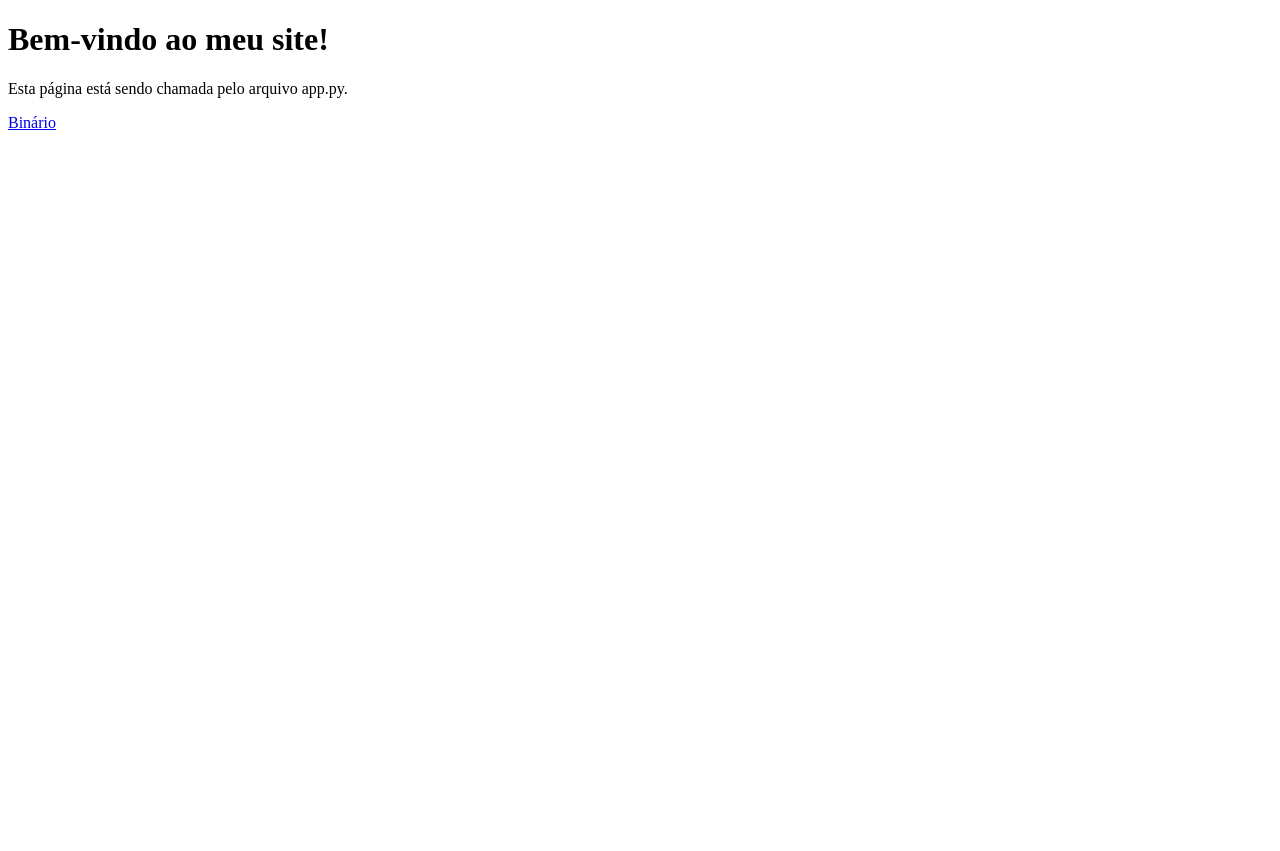
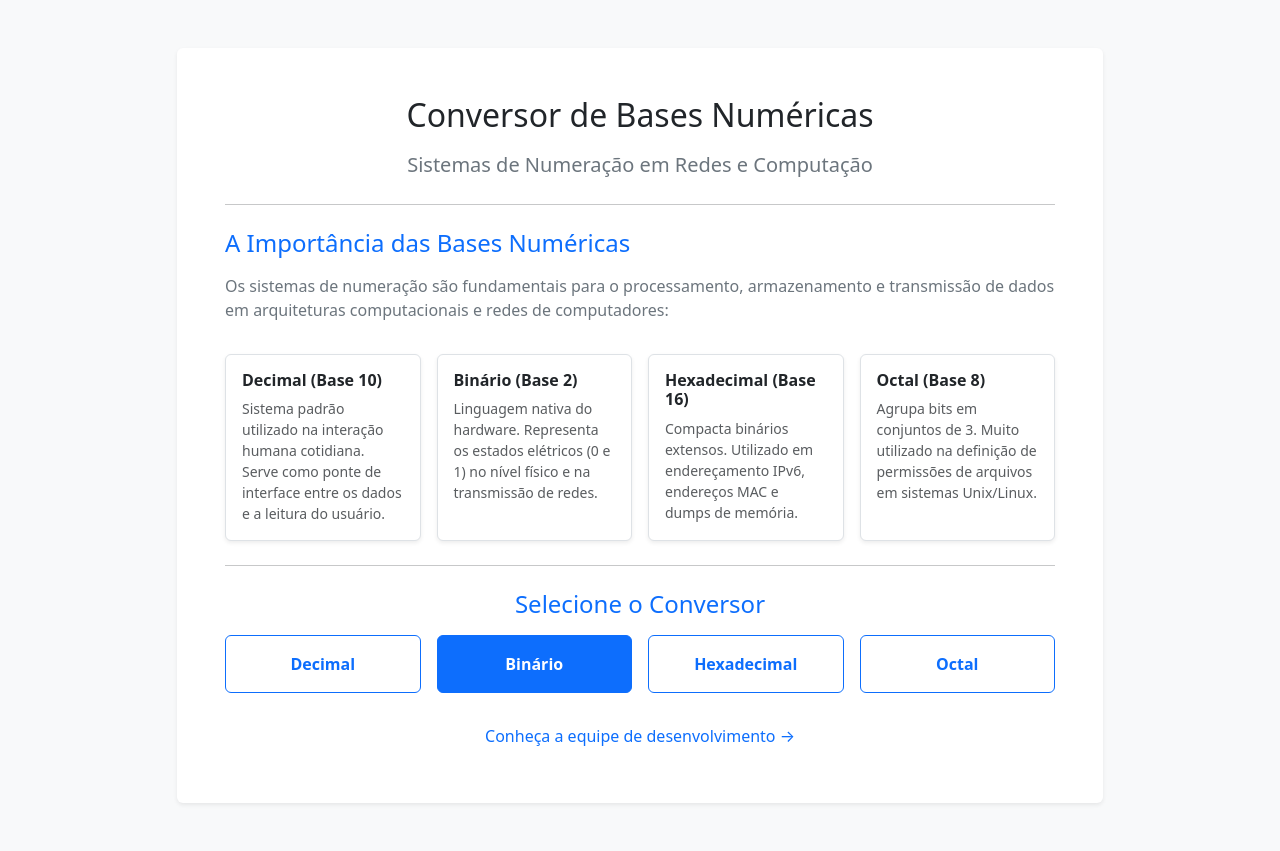
Before and after one commit to gustavo-gml/conversor-bases-numericas, a Flask app: page / in a window 1280 px wide. Before the commit the page ends 130 px from the top, so only its background shows below. Run offline with Flask 3, Linux system fonts and the light colour scheme.

Commit message:
Atualizações da página

```diff
--- a/app.py
+++ b/app.py
@@ -10,6 +10,10 @@ app = Flask(__name__)
 @app.route('/')
 def home():
     return render_template('index.html')
+
+@app.route('/equipe')
+def equipe():
+    return render_template('equipe.html')
 
 
 @app.route('/binario', methods=['GET', 'POST'])
--- a/templates/index.html
+++ b/templates/index.html
@@ -2,11 +2,121 @@
 <html lang="pt-BR">
 <head>
     <meta charset="UTF-8">
-    <title>Minha Página Flask</title>
+    <meta name="viewport" content="width=device-width, initial-scale=1.0">
+    <title>Conversor de Bases Numéricas</title>
+    <link
+        href="https://cdn.jsdelivr.net/npm/bootstrap@5.3.3/dist/css/bootstrap.min.css"
+        rel="stylesheet"
+    >
 </head>
-<body>
-    <h1>Bem-vindo ao meu site!</h1>
-    <p>Esta página está sendo chamada pelo arquivo app.py.</p>
-    <a href="/binario">Binário</a>
+
+<body class="bg-light">
+
+    <main class="container py-5">
+        <div class="row justify-content-center">
+            <div class="col-12 col-lg-10">
+
+                <div class="card shadow-sm border-0">
+                    <div class="card-body p-4 p-md-5">
+
+                        <h1 class="h2 text-center mb-3">
+                            Conversor de Bases Numéricas
+                        </h1>
+
+                        <p class="text-secondary text-center mb-4 fs-5">
+                            Sistemas de Numeração em Redes e Computação
+                        </p>
+
+                        <hr class="my-4">
+
+                        <section class="mb-4">
+                            <h2 class="h4 text-primary mb-3">A Importância das Bases Numéricas</h2>
+                            <p class="text-secondary">
+                                Os sistemas de numeração são fundamentais para o processamento, armazenamento e transmissão de dados em arquiteturas computacionais e redes de computadores:
+                            </p>
+
+                            <div class="row g-3 mt-2">
+                                <div class="col-md-6 col-lg-3">
+                                    <div class="border rounded p-3 h-100 bg-white shadow-sm">
+                                        <h3 class="h6 fw-bold text-dark mb-2">Decimal (Base 10)</h3>
+                                        <p class="small text-muted mb-0">
+                                            Sistema padrão utilizado na interação humana cotidiana. Serve como ponte de interface entre os dados e a leitura do usuário.
+                                        </p>
+                                    </div>
+                                </div>
+
+                                <div class="col-md-6 col-lg-3">
+                                    <div class="border rounded p-3 h-100 bg-white shadow-sm">
+                                        <h3 class="h6 fw-bold text-dark mb-2">Binário (Base 2)</h3>
+                                        <p class="small text-muted mb-0">
+                                            Linguagem nativa do hardware. Representa os estados elétricos (0 e 1) no nível físico e na transmissão de redes.
+                                        </p>
+                                    </div>
+                                </div>
+
+                                <div class="col-md-6 col-lg-3">
+                                    <div class="border rounded p-3 h-100 bg-white shadow-sm">
+                                        <h3 class="h6 fw-bold text-dark mb-2">Hexadecimal (Base 16)</h3>
+                                        <p class="small text-muted mb-0">
+                                            Compacta binários extensos. Utilizado em endereçamento IPv6, endereços MAC e dumps de memória.
+                                        </p>
+                                    </div>
+                                </div>
+
+                                <div class="col-md-6 col-lg-3">
+                                    <div class="border rounded p-3 h-100 bg-white shadow-sm">
+                                        <h3 class="h6 fw-bold text-dark mb-2">Octal (Base 8)</h3>
+                                        <p class="small text-muted mb-0">
+                                            Agrupa bits em conjuntos de 3. Muito utilizado na definição de permissões de arquivos em sistemas Unix/Linux.
+                                        </p>
+                                    </div>
+                                </div>
+                            </div>
+                        </section>
+
+                        <hr class="my-4">
+
+                        <section class="mb-4">
+                            <h2 class="h4 text-primary mb-3 text-center">Selecione o Conversor</h2>
+                            <div class="row g-3">
+                                <div class="col-6 col-md-3">
+                                    <a href="/decimal" class="btn btn-outline-primary w-100 py-3 fw-semibold">
+                                        Decimal
+                                    </a>
+                                </div>
+                                <div class="col-6 col-md-3">
+                                    <a href="/binario" class="btn btn-primary w-100 py-3 fw-semibold">
+                                        Binário
+                                    </a>
+                                </div>
+                                <div class="col-6 col-md-3">
+                                    <a href="/hexadecimal" class="btn btn-outline-primary w-100 py-3 fw-semibold">
+                                        Hexadecimal
+                                    </a>
+                                </div>
+                                <div class="col-6 col-md-3">
+                                    <a href="/octal" class="btn btn-outline-primary w-100 py-3 fw-semibold">
+                                        Octal
+                                    </a>
+                                </div>
+                            </div>
+                        </section>
+
+                        <div class="text-center mt-4">
+                            <a href="/equipe" class="btn btn-link text-decoration-none">
+                                Conheça a equipe de desenvolvimento &rarr;
+                            </a>
+                        </div>
+
+                    </div>
+                </div>
+
+            </div>
+        </div>
+    </main>
+
+    <script
+        src="https://cdn.jsdelivr.net/npm/bootstrap@5.3.3/dist/js/bootstrap.bundle.min.js"
+    ></script>
 </body>
 </html>
```
Also changed, not shown: templates/equipe.html (added, +69 -0 lines).
